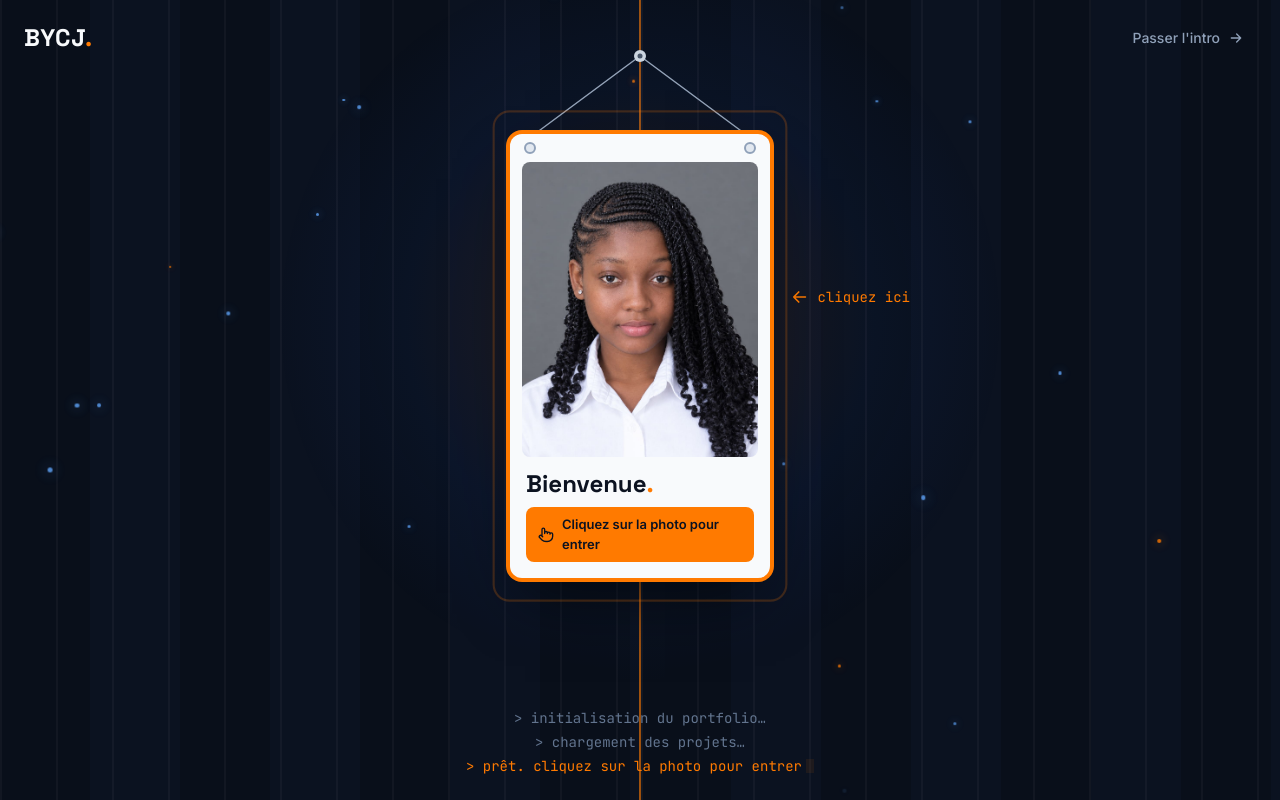
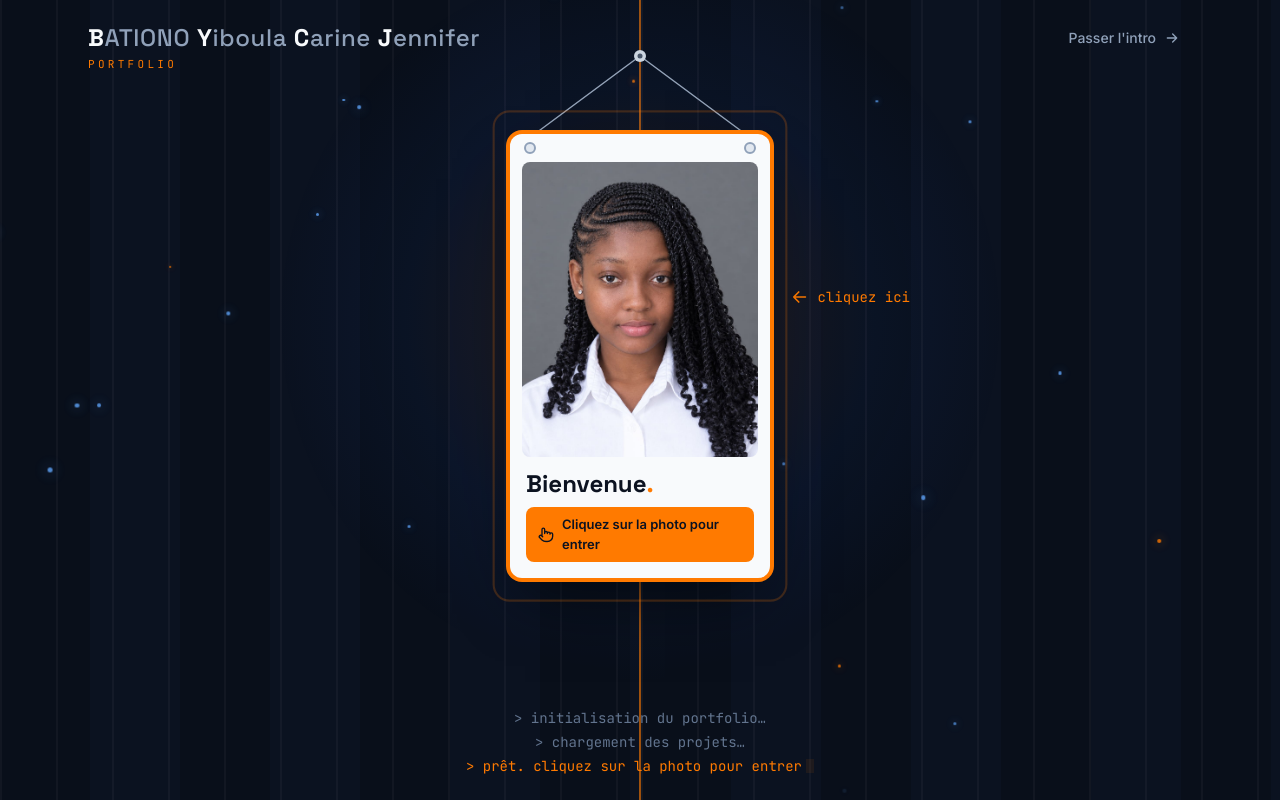
Before and after one commit to jenniferbationo2-tech/MonPortfolio, a React (Vite) app: page / in a window 1280 px wide. Shown: the top 800 px of the page. Built offline with nearby package versions, Linux system fonts and the light colour scheme.

Commit message:
Intro : nom complet qui se replie en BYCJ à l'ouverture

```diff
--- a/src/components/Intro.jsx
+++ b/src/components/Intro.jsx
@@ -50,6 +50,67 @@ function CurtainPanel({ side, opening, items }) {
           }}
         />
       ))}
+    </motion.div>
+  )
+}
+
+// Nom complet ; à l'ouverture, seules les initiales restent et forment « BYCJ. »
+const words = profile.signatureName.split(' ')
+const nameEase = [0.65, 0, 0.35, 1]
+
+function SignatureName({ collapsed }) {
+  return (
+    <motion.div
+      className="relative min-w-0"
+      // Fondu final : laisse la place au logo de la navbar, juste en dessous
+      animate={{ opacity: collapsed ? 0 : 1 }}
+      transition={{ delay: collapsed ? 1.1 : 0, duration: 0.35 }}
+    >
+      <span
+        aria-label={profile.signatureName}
+        className="flex flex-wrap font-display text-lg font-bold tracking-wide sm:text-2xl"
+      >
+        {words.map((word, i) => (
+          <span key={word} aria-hidden="true" className="flex">
+            {/* Initiale : apparaît en se « défloutant », reste à l'ouverture */}
+            <motion.span
+              className="text-cream"
+              initial={{ opacity: 0, y: 10, filter: 'blur(6px)' }}
+              animate={{ opacity: 1, y: 0, filter: 'blur(0px)' }}
+              transition={{ delay: 0.4 + i * 0.15, duration: 0.6 }}
+            >
+              {word[0]}
+            </motion.span>
+            {/* Reste du mot (+ espace) : se replie à l'ouverture */}
+            <motion.span
+              className="overflow-hidden whitespace-pre font-medium text-slate-400"
+              initial={{ opacity: 0 }}
+              animate={collapsed ? { width: 0, opacity: 0 } : { opacity: 1 }}
+              transition={collapsed ? { duration: 0.5, ease: nameEase } : { delay: 0.7 + i * 0.15, duration: 0.8 }}
+            >
+              {word.slice(1) + (i < words.length - 1 ? ' ' : '')}
+            </motion.span>
+          </span>
+        ))}
+        <motion.span
+          aria-hidden="true"
+          className="text-orange"
+          initial={{ opacity: 0, scale: 0 }}
+          animate={collapsed ? { opacity: 1, scale: 1 } : { opacity: 0, scale: 0 }}
+          transition={{ delay: collapsed ? 0.4 : 0, type: 'spring', stiffness: 400, damping: 15 }}
+        >
+          .
+        </motion.span>
+      </span>
+      <motion.span
+        aria-hidden="true"
+        className="absolute left-0 top-full mt-0.5 font-mono text-[10px] tracking-[0.3em] text-orange sm:text-[11px]"
+        initial={{ opacity: 0 }}
+        animate={{ opacity: collapsed ? 0 : 1 }}
+        transition={{ delay: collapsed ? 0 : 1.4, duration: 0.4 }}
+      >
+        PORTFOLIO
+      </motion.span>
     </motion.div>
   )
 }
@@ -137,23 +198,21 @@ export default function Intro({ onOpen, onDone }) {
         transition={opening ? { duration: 0.3 } : { duration: 4, repeat: Infinity, ease: 'easeInOut' }}
       />
 
-      {/* Barre du haut : signature + passer l'intro */}
-      <motion.div
-        className="absolute inset-x-0 top-0 flex items-center justify-between px-4 py-4 sm:px-6"
-        animate={{ opacity: opening ? 0 : 1 }}
-        transition={{ duration: 0.3 }}
-      >
-        <span className="font-display text-2xl font-bold tracking-wide text-cream">
-          BYCJ<span className="text-orange">.</span>
-        </span>
-        <button
-          type="button"
-          onClick={enter}
-          className="flex min-h-11 items-center gap-2 rounded-lg px-3 text-sm font-medium text-slate-400 transition-colors hover:text-cream"
-        >
-          Passer l'intro <Icon name="arrowRight" size={16} />
-        </button>
-      </motion.div>
+      {/* Barre du haut : mêmes marges que la navbar, pour que « BYCJ. » tombe pile sur le logo */}
+      <div className="absolute inset-x-0 top-0">
+        <div className="mx-auto flex max-w-6xl items-center justify-between gap-4 px-4 py-4 sm:px-6">
+          <SignatureName collapsed={opening} />
+          <motion.button
+            type="button"
+            onClick={enter}
+            animate={{ opacity: opening ? 0 : 1 }}
+            transition={{ duration: 0.3 }}
+            className="flex min-h-11 shrink-0 items-center gap-2 rounded-lg px-3 text-sm font-medium text-slate-400 transition-colors hover:text-cream"
+          >
+            Passer l'intro <Icon name="arrowRight" size={16} />
+          </motion.button>
+        </div>
+      </div>
 
       {/* Pancarte suspendue */}
       <motion.div
--- a/src/data/portfolio.js
+++ b/src/data/portfolio.js
@@ -3,6 +3,8 @@
 
 export const profile = {
   name: 'Yiboula Carine Jennifer BATIONO',
+  // Nom affiché sur l'intro : les initiales de chaque mot forment la signature BYCJ
+  signatureName: 'BATIONO Yiboula Carine Jennifer',
   shortName: 'Carine Jennifer',
   role: 'Étudiante en Licence 3 Génie Informatique',
   location: 'Ouagadougou, Burkina Faso',
```
